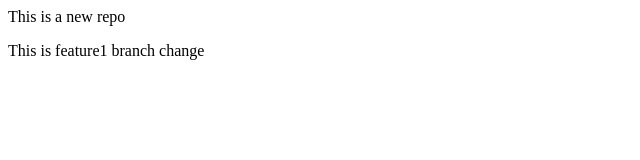
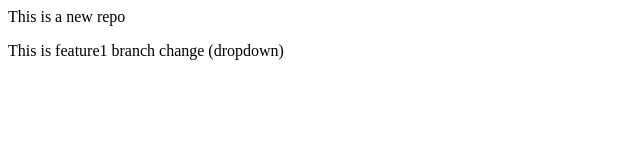
Before and after one commit to JawadStack/localrepo, a plain HTML site: page index.html in a window 1280 px wide. Shown: the full height of the page, 0-640 px from the left. Drawn offline with Linux system fonts and the light colour scheme.

```diff
--- a/index.html
+++ b/index.html
@@ -1,2 +1,2 @@
 <p>This is a new repo<p>
-<p>This is feature1 branch change<p>
+<p>This is feature1 branch change (dropdown)<p>
```
